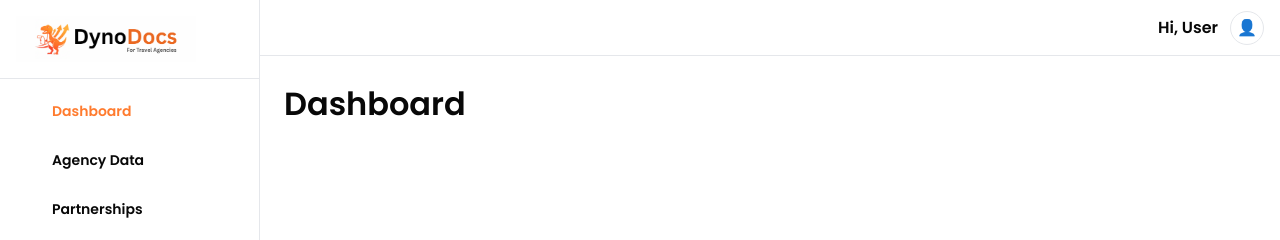
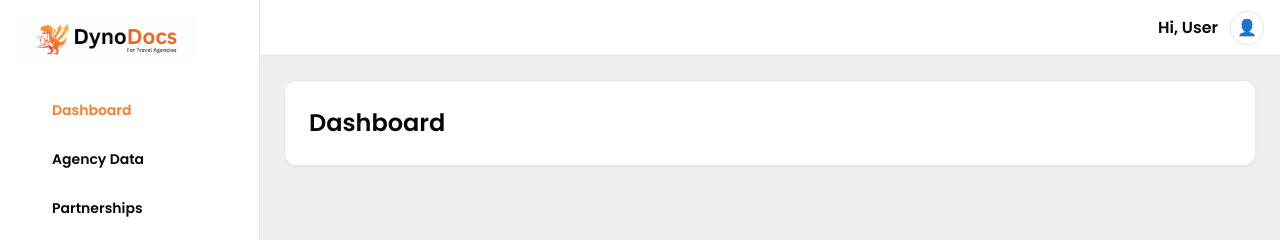
Before and after one commit to lomika-cad/dyno-docs-temp, a React (Vite) app in the folder dyno-docs-ui/: page /dashboard in a window 1280 px wide. Shown: the top 240 px of the page. Built offline with nearby package versions, Linux system fonts and the light colour scheme; some icons are missing.

Commit message:
feat: update Navbar component styles and improve layout; change Dashboard heading to h2

```diff
--- a/dyno-docs-ui/src/layouts/Navbar.tsx
+++ b/dyno-docs-ui/src/layouts/Navbar.tsx
@@ -198,7 +198,11 @@ export default function Navbar({
                     </div>
                 </header>
 
-        <main className="main__content">{children}</main>
+                <main className="main__content">
+                    <div className="main__card">
+                        {children}
+                    </div>
+                </main>
             </div>
         </div>
     );
--- a/dyno-docs-ui/src/pages/Dashboard.tsx
+++ b/dyno-docs-ui/src/pages/Dashboard.tsx
@@ -3,7 +3,7 @@ import Navbar from "../layouts/Navbar";
 export default function Dashboard() {
   return (
     <Navbar userName="User">
-      <h1>Dashboard</h1>
+      <h2>Dashboard</h2>
     </Navbar>
   );
 }
--- a/dyno-docs-ui/src/styles/navbar.css
+++ b/dyno-docs-ui/src/styles/navbar.css
@@ -1,7 +1,7 @@
 .app-shell {
   min-height: 100vh;
   display: flex;
-  background: var(--color-background);
+  background-color: rgb(240, 238, 238);
 }
 
 .sidebar {
@@ -15,7 +15,6 @@
 
 .sidebar__brand {
   padding: var(--spacing-4);
-  border-bottom: 1px solid var(--color-border);
 }
 
 .sidebar__logo {
@@ -127,6 +126,14 @@
   padding: var(--spacing-6);
 }
 
+.main__card {
+  background: var(--color-background);
+  padding: var(--spacing-6);
+  border-radius: 12px;
+  box-shadow: var(--shadow-sm);
+  border: 1px solid var(--color-border);
+}
+
 /* Mobile drawer behavior */
 @media (max-width: 900px) {
   .sidebar {
```
Lines whose indentation alone changed are shown as unchanged.
